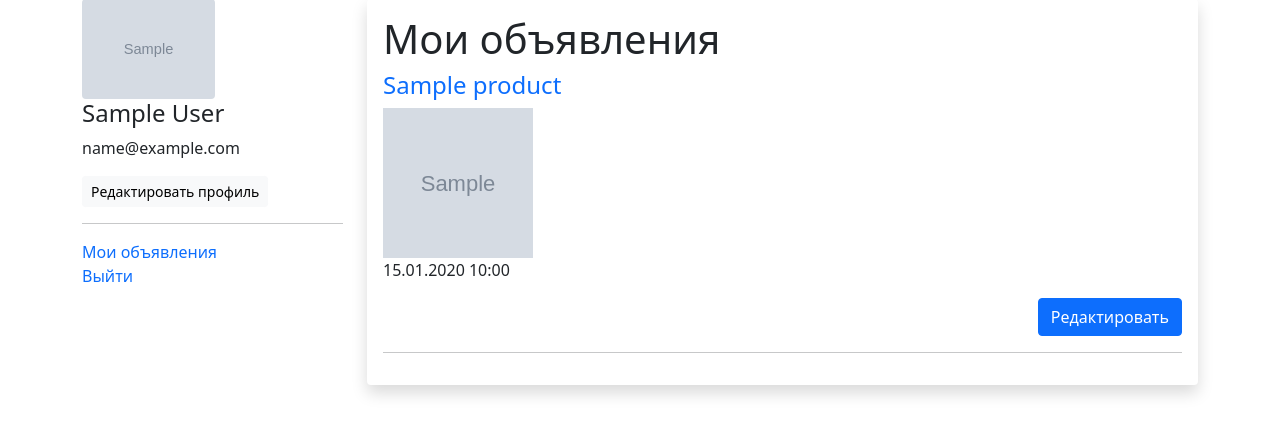
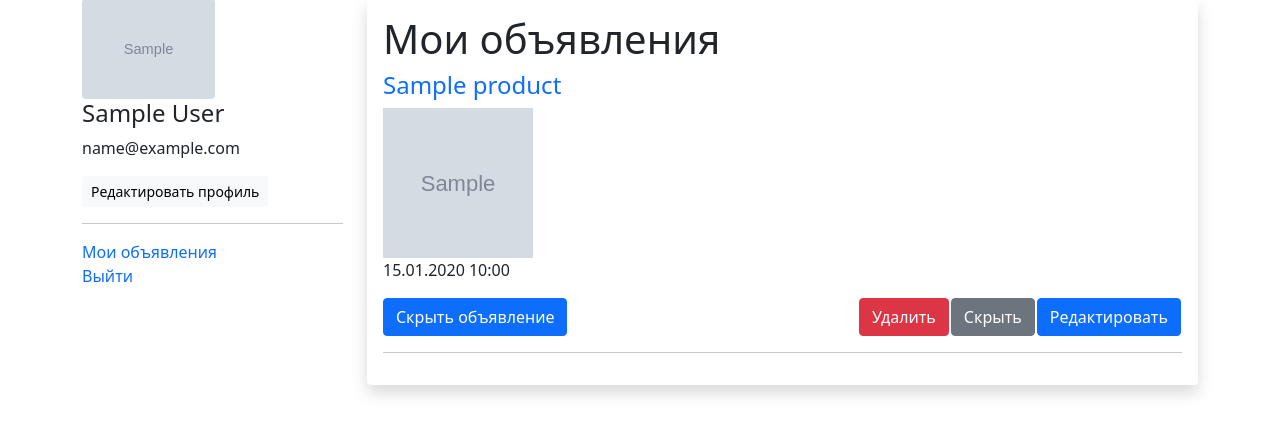
Before and after one commit to SashaPotapov/avito_clone, a Flask app: page /profile/1/user_products in a window 1280 px wide. Shown: the part 97-532 px from the top of the page. Run offline with Flask 2, Linux system fonts and the light colour scheme; a user stored in the database is signed in; tables that the repository leaves empty hold one stand-in row (values such as "Sample post"); grey boxes marked "Sample" are stand-in pictures; some libraries are stand-ins or nearby versions.

Commit message:
Add modals template for hide/delete posts

```diff
--- a/app/templates/post/user_products.html
+++ b/app/templates/post/user_products.html
@@ -14,7 +14,20 @@
                 <p>{{ product.published.strftime('%d.%m.%Y %H:%M') }}</p>
                 {% if user == current_user %}
                     <div style="overflow:auto">
-                        <a href="{{ url_for('post.edit_product', user_id=user.id, product_id=product.id) }}" class="btn btn-primary float-end" id="button"  name="button" type="button">Редактировать</a>
+                        <a style="margin: 0 1px" href="{{ url_for('post.edit_product', user_id=user.id, product_id=product.id) }}" class="btn btn-primary float-end" id="button"
+                        name="button" type="button">Редактировать</a>
+
+                        {% if not product.hidden %}
+                            <a style="margin: 0 1px" href="{{ url_for('post.edit_product', user_id=user.id, product_id=product.id) }}" class="btn btn-secondary float-end" id="button"
+                            name="button" type="button" data-bs-toggle="modal" data-bs-target="#HideModal">Скрыть</a>
+                        {% else %}
+                            <a style="margin: 0 1px" href="{{ url_for('post.edit_product', user_id=user.id, product_id=product.id) }}" class="btn btn-secondary float-end" id="button"
+                            name="button" type="button">Показать</a>
+                        {% endif %}
+
+                        <button type="button" class="btn btn-primary" data-bs-toggle="modal" data-bs-target="#HideModal">Скрыть объявление</button>
+                        <a style="margin: 0 1px" href="{{ url_for('post.edit_product', user_id=user.id, product_id=product.id) }}" class="btn btn-danger float-end" id="button"
+                        name="button" type="button" data-bs-toggle="modal" data-bs-target="#DelModal">Удалить</a>
                     </div>
                     <hr>
                 {% endif %}
@@ -27,4 +40,42 @@
             {% endif %}
         {% endif %}
     </div>
+
+  <!-- Modal Hide -->
+  <div class="modal fade" id="HideModal" tabindex="-1" aria-labelledby="exampleModalLabel" aria-hidden="true">
+    <div class="modal-dialog modal-dialog-centered">
+      <div class="modal-content">
+        <div class="modal-header">
+          <h5 class="modal-title" id="exampleModalLabel">Подтверждение</h5>
+          <button type="button" class="btn-close" data-bs-dismiss="modal" aria-label="Close"></button>
+        </div>
+        <div class="modal-body">
+          Вы уверены что хотите скрыть объявление?
+        </div>
+        <div class="modal-footer">
+          <a type="button" class="btn btn-secondary" data-bs-dismiss="modal">Отмена</a>
+          <a type="button" class="btn btn-primary">Скрыть объявление</a>
+        </div>
+      </div>
+    </div>
+  </div>
+
+  <!-- Modal Delete -->
+  <div class="modal fade" id="DelModal" tabindex="-1" aria-labelledby="exampleModalLabel" aria-hidden="true">
+    <div class="modal-dialog modal-dialog-centered">
+      <div class="modal-content">
+        <div class="modal-header">
+          <h5 class="modal-title" id="exampleModalLabel">Подтверждение</h5>
+          <button type="button" class="btn-close" data-bs-dismiss="modal" aria-label="Close"></button>
+        </div>
+        <div class="modal-body">
+          Вы уверены что хотите удалить объявление?<br>Его уже нельзя будет восстановить.
+        </div>
+        <div class="modal-footer">
+          <a type="button" class="btn btn-secondary" data-bs-dismiss="modal">Отмена</a>
+          <a type="button" class="btn btn-danger">Удалить объявление</a>
+        </div>
+      </div>
+    </div>
+  </div>
 {% endblock user_content %}
```
